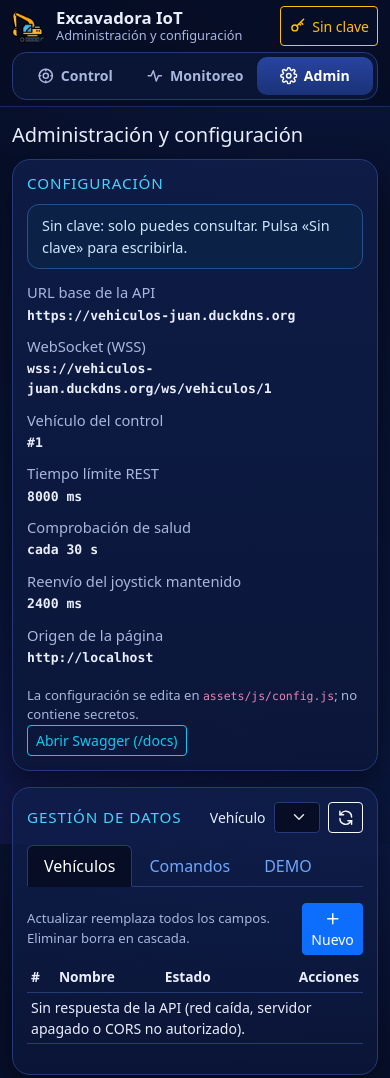
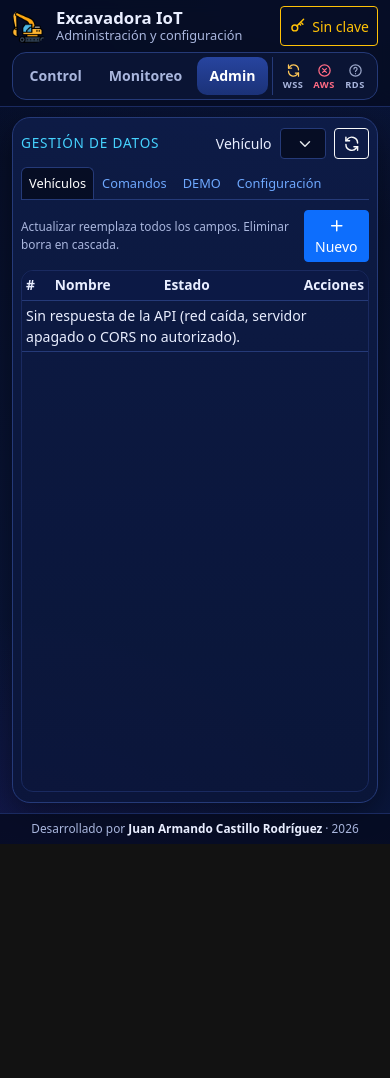
Before and after one commit to JuanArmando30/control-iot-excavadora, a plain HTML site: page administracion.html in a window 390 px wide. Shown: the top 1078 px of the page. After the commit the page ends 844 px from the top, so only its background shows below. Drawn offline with nearby package versions, Linux system fonts and the light colour scheme; no server answers.

Commit message:
Ajustes del menu y sección administración

```diff
--- a/administracion.html
+++ b/administracion.html
@@ -21,7 +21,7 @@
           integrity="sha384-YvpcrYf0tY3lHB60NNkmXc5s9fDVZLESaAA55NDzOxhy9GkcIdslK1eN7N6jIeHz" crossorigin="anonymous"></script>
   <script type="module" src="assets/js/pages/administracion.js"></script>
 </head>
-<body>
+<body class="pagina-control pagina-admin">
   <div class="carga" aria-hidden="true">
     <div class="carga-in">
       <div class="carga-logo"><img src="assets/icons/icon-192.png" alt="" width="96" height="96"></div>
@@ -41,33 +41,23 @@
         <img src="assets/icons/icon-192.png" alt="" width="40" height="40">
         <span class="marca-txt"><strong>Excavadora IoT</strong><small>Administración y configuración</small></span>
       </a>
+      <div class="menu">
       <nav class="nav-sec" aria-label="Secciones">
         <a href="index.html"><svg class="ico" aria-hidden="true"><use href="assets/icons/sprite.svg#i-gamepad"/></svg><span>Control</span></a>
         <a href="monitoreo.html"><svg class="ico" aria-hidden="true"><use href="assets/icons/sprite.svg#i-pulse"/></svg><span>Monitoreo</span></a>
         <a href="administracion.html" aria-current="page" aria-label="Administración"><svg class="ico" aria-hidden="true"><use href="assets/icons/sprite.svg#i-gear"/></svg><span class="lbl-largo">Administración</span><span class="lbl-corto" aria-hidden="true">Admin</span></a>
       </nav>
+      <div id="panelConectividad" class="estado-barra"></div>
+      </div>
       <button id="btnClave" class="btn btn-sm btn-outline-warning btn-clave" type="button">
         <svg class="ico" aria-hidden="true"><use href="assets/icons/sprite.svg#i-key"/></svg><span>Sin clave</span>
       </button>
     </div>
   </header>
 
-  <main id="contenido" class="container-xl contenido">
-    <h1 class="titulo-pagina">Administración y configuración</h1>
-
-    <div class="row g-3">
-      <div class="col-lg-4">
-        <section class="tarjeta" aria-labelledby="tConfig">
-          <div class="tarjeta-h"><h2 id="tConfig">Configuración</h2></div>
-          <p id="estadoClave" class="aviso aviso-info"></p>
-          <dl id="dlConfig" class="kv kv-config"></dl>
-          <p class="ayuda">La configuración se edita en <code>assets/js/config.js</code>; no contiene secretos.</p>
-          <a id="lnkDocs" class="btn btn-sm btn-outline-info" href="#" target="_blank" rel="noopener noreferrer">Abrir Swagger (/docs)</a>
-        </section>
-      </div>
-
-      <div class="col-lg-8">
-        <section class="tarjeta" aria-labelledby="tGestion">
+  <main id="contenido" class="container-xl contenido contenido-admin">
+    <h1 class="visually-hidden">Administración y configuración</h1>
+    <section class="tarjeta admin" aria-labelledby="tGestion">
           <div class="tarjeta-h">
             <h2 id="tGestion">Gestión de datos</h2>
             <div class="d-flex gap-2 align-items-center">
@@ -88,6 +78,9 @@
             </li>
             <li class="nav-item" role="presentation">
               <button class="nav-link" id="tab-demo" data-bs-toggle="tab" data-bs-target="#pnl-demo" type="button" role="tab" aria-controls="pnl-demo" aria-selected="false">DEMO</button>
+            </li>
+            <li class="nav-item" role="presentation">
+              <button class="nav-link" id="tab-conf" data-bs-toggle="tab" data-bs-target="#pnl-conf" type="button" role="tab" aria-controls="pnl-conf" aria-selected="false">Configuración</button>
             </li>
           </ul>
 
@@ -135,6 +128,8 @@
                   <svg class="ico" aria-hidden="true"><use href="assets/icons/sprite.svg#i-plus"/></svg> Nueva
                 </button>
               </div>
+              <div class="demo-bloques">
+              <div class="demo-bloque">
               <div class="table-responsive">
                 <table class="table table-sm align-middle">
                   <thead><tr>
@@ -144,8 +139,10 @@
                   <tbody id="tbDemos"></tbody>
                 </table>
               </div>
+              </div>
+              <div class="demo-bloque">
 
-              <div class="d-flex justify-content-between align-items-center mt-3 mb-2">
+              <div class="d-flex justify-content-between align-items-center mb-2">
                 <h3 id="tituloMovimientos" class="subtitulo m-0">Movimientos de la DEMO</h3>
                 <button id="btnNuevoMovimiento" class="btn btn-sm btn-primary" type="button" disabled>
                   <svg class="ico" aria-hidden="true"><use href="assets/icons/sprite.svg#i-plus"/></svg> Paso
@@ -161,11 +158,20 @@
                   <tbody id="tbMovimientos"></tbody>
                 </table>
               </div>
+              </div>
+              </div>
+            </div>
+
+            <div class="tab-pane fade" id="pnl-conf" role="tabpanel" aria-labelledby="tab-conf" tabindex="0">
+              <div class="conf-pane">
+              <p id="estadoClave" class="aviso aviso-info"></p>
+              <dl id="dlConfig" class="kv kv-config"></dl>
+              <p class="ayuda">La configuración se edita en <code>assets/js/config.js</code>; no contiene secretos.</p>
+              <a id="lnkDocs" class="btn btn-sm btn-outline-info" href="#" target="_blank" rel="noopener noreferrer">Abrir Swagger (/docs)</a>
+              </div>
             </div>
           </div>
-        </section>
-      </div>
-    </div>
+    </section>
   </main>
 
   <footer class="pie">
--- a/assets/css/app.css
+++ b/assets/css/app.css
@@ -1000,6 +1000,49 @@ body {
   .stop .ico { width: 22px; height: 22px; }
 }
 
+/* ==========================================================================
+   ADMINISTRACIÓN · una sola pantalla sin scroll: solo se desplazan las tablas
+   ========================================================================== */
+.contenido-admin {
+  flex: 1 1 auto; min-height: 0; display: flex; flex-direction: column;
+  padding-top: 10px; padding-bottom: 10px; max-width: 1200px;
+}
+.tarjeta.admin { flex: 1 1 auto; min-height: 0; display: flex; flex-direction: column; padding: 12px; }
+.admin > .tarjeta-h { margin-bottom: 8px; }
+.admin > .tarjeta-h .form-select { min-width: 0; max-width: 220px; }
+.admin .nav-tabs { flex: none; flex-wrap: nowrap; overflow-x: auto; overflow-y: hidden; scrollbar-width: none; }
+.admin .nav-tabs::-webkit-scrollbar { display: none; }
+.admin .nav-tabs .nav-link { white-space: nowrap; padding: 6px 12px; }
+.admin .tab-content { flex: 1 1 auto; min-height: 0; padding-top: 10px !important; }
+.admin .tab-pane.active { height: 100%; display: flex; flex-direction: column; min-height: 0; }
+.admin .tab-pane > .d-flex { flex: none; gap: 8px; }
+/* Las tablas ocupan el espacio que queda y se desplazan por dentro, con el encabezado fijo */
+.admin .table-responsive { flex: 1 1 auto; min-height: 0; overflow: auto; border: 1px solid #1a2a60; border-radius: 12px; }
+.admin .table { margin: 0; }
+.admin .table thead th { position: sticky; top: 0; z-index: 1; background: #0c1945; }
+/* DEMO: lista y pasos lado a lado en pantallas anchas; uno sobre otro en teléfono */
+.demo-bloques { flex: 1 1 auto; min-height: 0; display: grid; gap: 10px; grid-template-rows: minmax(0, 1fr) minmax(0, 1fr); }
+.demo-bloque { min-height: 0; display: flex; flex-direction: column; }
+.demo-bloque > .d-flex, .demo-bloque > p { flex: none; }
+@media (min-width: 900px) {
+  .demo-bloques { grid-template-columns: minmax(0, 1fr) minmax(0, 1fr); grid-template-rows: minmax(0, 1fr); }
+}
+.conf-pane { flex: 1 1 auto; min-height: 0; overflow: auto; padding-right: 4px; }
+.conf-pane .aviso { margin-bottom: 10px; }
+@media (max-width: 575.98px) {
+  .tarjeta.admin { padding: 10px 8px; }
+  .admin > .tarjeta-h h2 { font-size: .85rem; }
+  .admin .nav-tabs .nav-link { padding: 6px 7px; font-size: .8rem; }
+  .admin .tab-pane > .d-flex .ayuda { font-size: .74rem; }
+}
+@media (orientation: landscape) and (max-height: 520px) {
+  .contenido-admin { padding-top: 6px; padding-bottom: 6px; }
+  .tarjeta.admin { padding: 8px 10px; }
+  .admin > .tarjeta-h { margin-bottom: 4px; }
+  .admin .tab-pane > .d-flex .ayuda { display: none; }
+  .admin .nav-tabs .nav-link { padding: 4px 10px; font-size: .85rem; }
+}
+
 /* Teléfonos bajos en vertical: la línea de estado cede su espacio a los mandos (los errores siguen saliendo como aviso) */
 @media (orientation: portrait) and (max-height: 700px) { .linea-estado { display: none; } }
 
@@ -1007,6 +1050,7 @@ body {
 @media (max-height: 600px) and (orientation: portrait) {
   .pagina-control { height: auto; min-height: 100dvh; overflow: auto; }
   .mando { flex: none; grid-template-rows: auto auto 210px auto auto; }
+  .pagina-admin .contenido-admin { flex: none; height: 520px; }
 }
 
 /* ------------------- Teléfono horizontal (poca altura) ------------------ */
--- a/assets/js/pages/administracion.js
+++ b/assets/js/pages/administracion.js
@@ -10,6 +10,7 @@ import { claveStore } from "../core/clave-store.js";
 import { abrirDialogoClave, inicializarClave } from "../ui/clave-dialog.js";
 import { abrirModal, campo, confirmar, leerFormulario } from "../ui/modales.js";
 import { $, el, icono, toast } from "../ui/dom.js";
+import { iniciarConectividad } from "./comun.js";
 
 let vehiculos = [];
 let vehiculoSel = CONFIG.vehiculoId;
@@ -278,7 +279,11 @@ $("btnNuevoMovimiento").addEventListener("click", async () => {
 $("btnRecargar").addEventListener("click", recargarTodo);
 claveStore.alCambiar(pintarClave);
 
+/* Indicadores WSS · AWS · RDS en el menú (igual que Control), con la conexión WSS compartida. */
+const { ws } = iniciarConectividad({ barra: true });
+
 (async function iniciar() {
+  ws.conectar();
   pintarConfiguracion();
   pintarClave();
   await inicializarClave();
```
Also changed, not shown: 2 other files.
